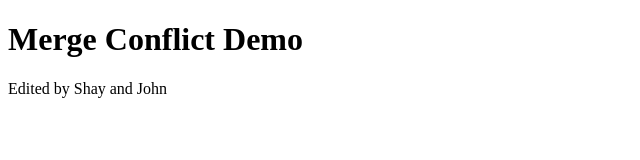
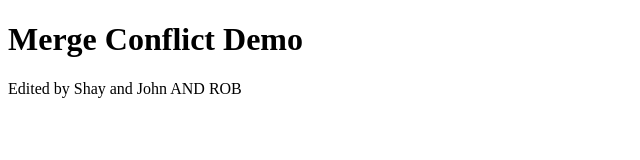
Before and after one commit to mrcavalier31/merge-lab, a plain HTML site: page index.html in a window 1280 px wide. Shown: the whole page, without its empty margins (0-640 px from the left). Drawn offline with Linux system fonts and the light colour scheme.

Commit message:
Person B edit

```diff
--- a/index.html
+++ b/index.html
@@ -4,4 +4,4 @@
   <meta charset="UTF-8" />
   <meta name="viewport" content="width=device-width, initial-scale=1.0" />
   <h1>Merge Conflict Demo</h1>
-<p>Edited by Shay and John</p>
+<p>Edited by Shay and John AND ROB</p>
```
